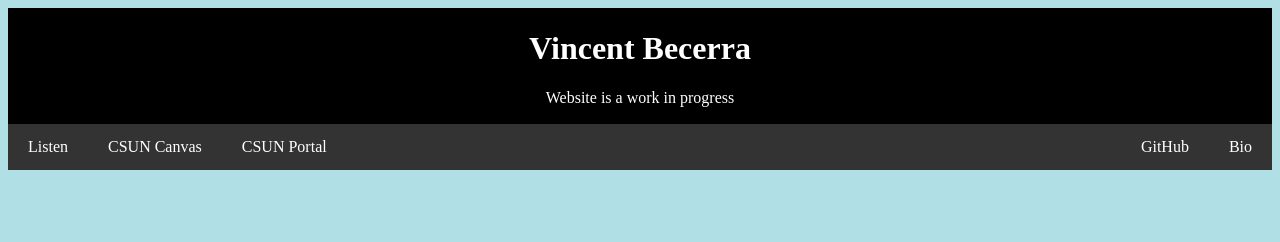
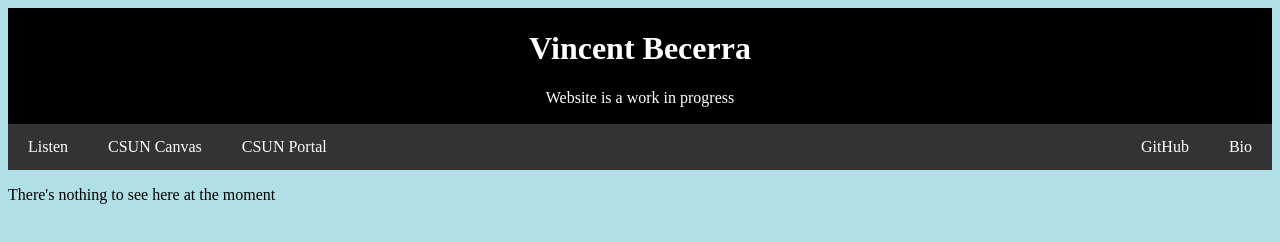
Before and after one commit to VinceBec/VinceBec.github.io, a plain HTML site: page index.html in a window 1280 px wide. Drawn offline with Linux system fonts and the light colour scheme.

Commit message:
testing vscode

```diff
--- a/index.html
+++ b/index.html
@@ -60,6 +60,11 @@ body {
   <a href="https://auth.csun.edu/cas/login?service=https://mynorthridge.csun.edu/psp/PANRPRD/?cmd=login&languageCd=ENG">CSUN Portal</a>
 </div>
 
+<p>
+  There's nothing to see here at the moment
+</p>
+
+
 </div>
 </body>
 
```
